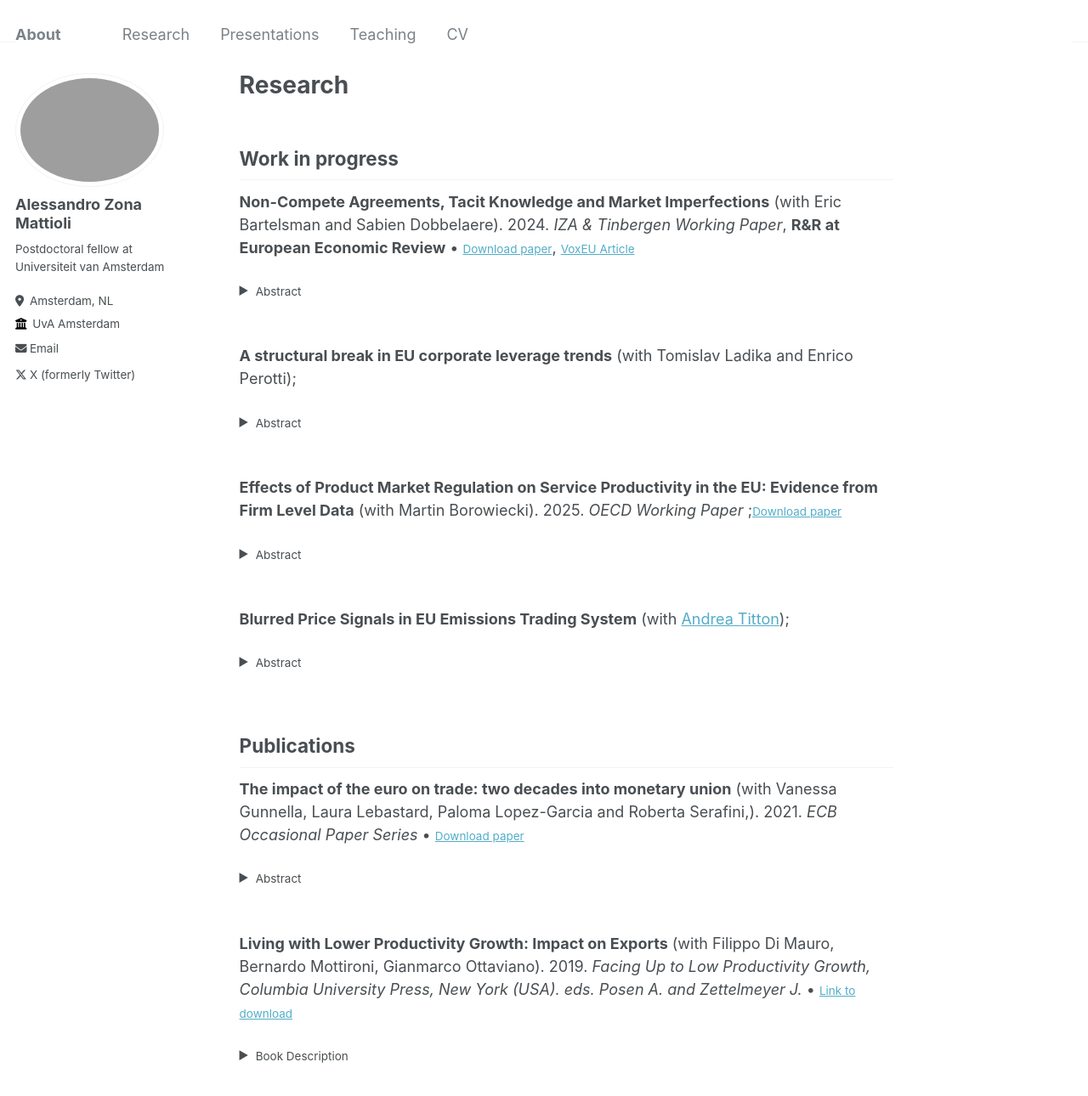
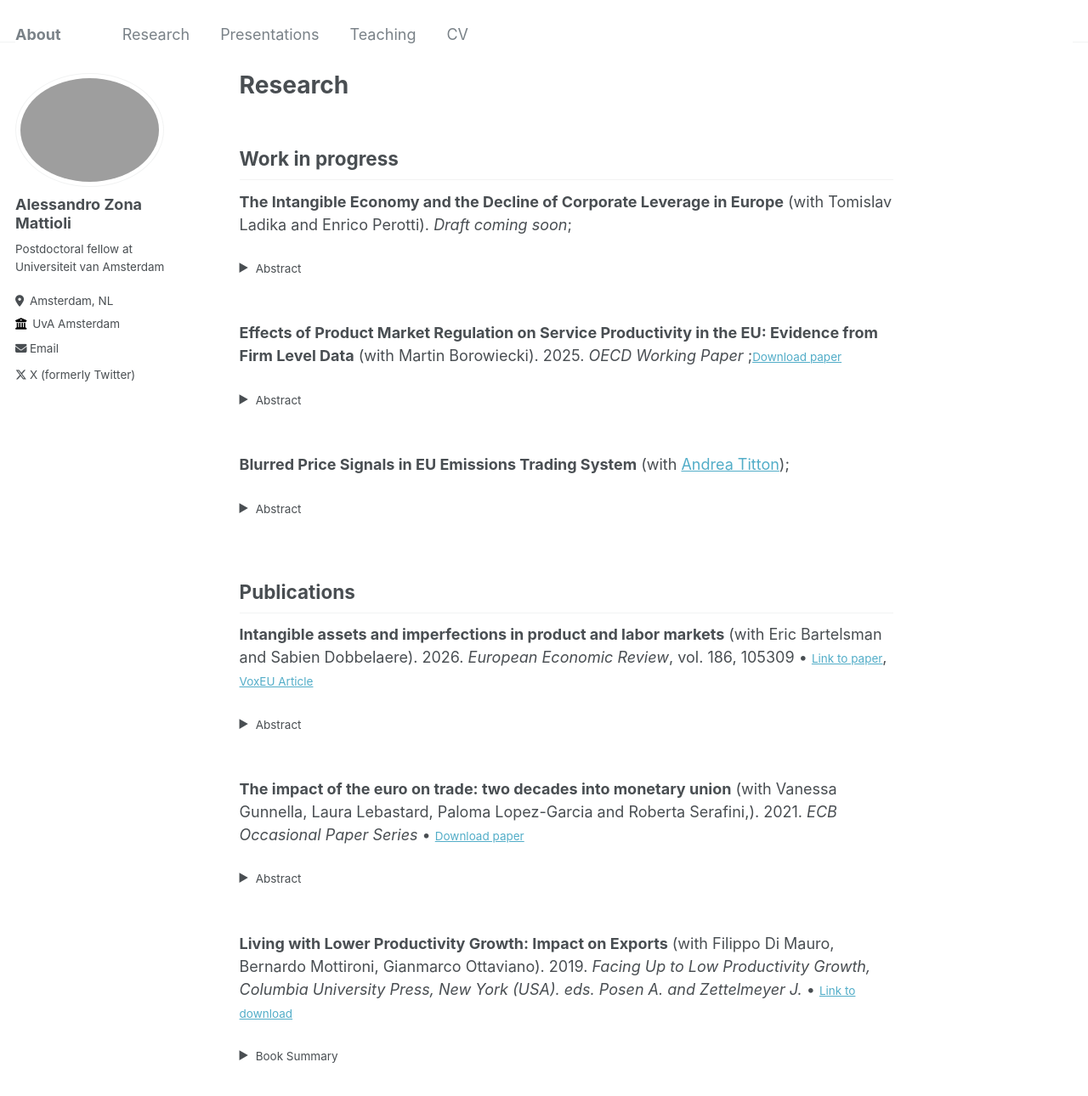
Before and after one commit to zmale/alessandrozonamattioli.github.io, a Jekyll site: the page built from _pages/research.md, in a window 1280 px wide and 1400 px high. Shown: the top 1290 px of the window at 85% size. Built offline with Jekyll 4.4.1, drawn with Linux system fonts in a browser that asks for light colours.

Commit message:
Update research.md

```diff
--- a/_pages/research.md
+++ b/_pages/research.md
@@ -3,27 +3,15 @@ permalink: /research/
 title: Research
 ---
 
-
 ## Work in progress
 
-**Non-Compete Agreements, Tacit Knowledge and Market Imperfections** (with Eric Bartelsman and Sabien Dobbelaere). 2024. *IZA & Tinbergen Working Paper*, **R&R at European Economic Review** &bull; <small>[Download paper](https://docs.iza.org/dp17260.pdf)</small>, <small>[VoxEU Article](https://cepr-org.vu-nl.idm.oclc.org/voxeu/columns/non-compete-agreements-tacit-knowledge-and-market-imperfections)</small>
+**The Intangible Economy and the Decline of Corporate Leverage in Europe** (with Tomislav Ladika and Enrico Perotti). *Draft coming soon*;
 <details>
   <summary>
     <small>Abstract</small>
   </summary>
   <small>
-This paper provides evidence from a natural experiment on the importance of tacit knowledge that workers have about firms' intangible assets for competition in product and labor markets. First, evidence is presented on product and labor market imperfections across firms in manufacturing and services industries in the Netherlands. Price-cost markups and wage markups are both shown to be positively related to intangible intensity at the firm level. A model is developed of the processes of intangible investment and wage bargaining of heterogeneous firms that provides a mechanism relating workers' tacit knowledge to product and labor market imperfections at the firm level. The model also provides a role for non-compete agreements (NCAs) limiting worker mobility. Our main empirical contribution comes from using linked employer-employee panel data with information on NCAs and changes in enforceability of these agreements. In a diff-in-diff specification, the paper shows that lifting NCAs increases worker wages and worker mobility and that the effect is stronger for intangible-intensive firms. We find that NCAs affect workers across the skill distribution and across industries. The causal findings from changes in the legality of NCAs correspond with the mechanisms described in the model.
-  </small>
-</details><br>
-
-
-**A structural break in EU corporate leverage trends** (with Tomislav Ladika and Enrico Perotti);
-<details>
-  <summary>
-    <small>Abstract</small>
-  </summary>
-  <small>
-Contrary to widespread concerns about rising indebtedness, we show that corporate leverage in French and Dutch firms has been in a steady decline for two decades. The decline occurred during periods of strong growth, sharp crises, and recovery under very loose monetary policy. It is consistent across the entire firm size distribution, in dividend and non-dividend paying firms, and high or low productivity growth firms. It appears robust to financial constraint measures, and is not driven by survival bias. Our results suggest a key role for falling credit demand driven by declining investment prospects, while growing firms build intangible capital gradually and need less external financing.
+Contrary to trends in household and government debt, corporate leverage has steadily declined over the past two decades across most economies. This paper documents the EU trend using novel microdata for the near-universe of firms across 21 European countries. Leverage in the EU has fall steadily since 2002, in good and bad times, declining at  similar rates across firms of different sizes, productivity and dividend policies. While traditional explanations  focus on tighter credit supply, our evidence suggests a key role for falling credit demand, driven by lower prospects and in-house development of intangible capital. In a dynamic model of tangible and intangible investment, firms better at creating intangibles need less upfront financing and achieve greater economies of scale, higher profitability and market power. As intangibles are less appropriable, they face more external financing constraints, while retention of key human capital requires less financial risk. Firms thus store cash and limit net leverage for both strategic and traditional precautionary purposes. We quantify the importance of each channel in explaining the decline in European corporate leverage.
   </small>
 </details><br>
 
@@ -49,6 +37,16 @@ We model firm the link between firms’ innovation decisions and the price of EU
 
 ## Publications
 
+**Intangible assets and imperfections in product and labor markets** (with Eric Bartelsman and Sabien Dobbelaere). 2026. *European Economic Review*, vol. 186, 105309 &bull; <small>[Link to paper]([https://docs.iza.org/dp17260.pdf](https://www-sciencedirect-com.vu-nl.idm.oclc.org/science/article/pii/S001429212600053X))</small>, <small>[VoxEU Article](https://cepr-org.vu-nl.idm.oclc.org/voxeu/columns/non-compete-agreements-tacit-knowledge-and-market-imperfections)</small>
+<details>
+  <summary>
+    <small>Abstract</small>
+  </summary>
+  <small>
+This paper develops a micro-founded framework linking price–cost and wage markups to intangible assets. Intangible assets, once created, are a source of firm rents. Owing to limits to enforceable ownership and the non-rival nature of knowledge, these rents can be both retained by the origin firm and transferred to a competitor through poaching of workers. Search and matching frictions affect labor mobility and result in bargaining over rents between the firm and the worker. This environment generates hold-up in intangible asset creation and motivates rent sharing. Under non-compete agreements, poached workers face start delays that weaken outside options. Using microdata from the Netherlands, we document higher price–cost and wage markups in more intangible-intensive firms and lower wages for workers with non-compete agreements, consistent with the model.
+  </small>
+</details><br>
+
 **The impact of the euro on trade: two decades into monetary union** (with Vanessa Gunnella, Laura Lebastard, Paloma Lopez-Garcia and Roberta Serafini,). 2021. *ECB Occasional Paper Series* &bull; <small>[Download paper](https://www.ecb.europa.eu/pub/pdf/scpops/ecb.op283~a2ff6f5481.en.pdf)</small>
 <details>
   <summary>
@@ -62,7 +60,7 @@ The consensus back in 2008 – ten years after the introduction of the euro –
 **Living with Lower Productivity Growth: Impact on Exports** (with Filippo Di Mauro, Bernardo Mottironi, Gianmarco Ottaviano). 2019. *Facing Up to Low Productivity Growth, Columbia University Press, New York (USA). eds. Posen A. and Zettelmeyer J.* &bull; <small>[Link to download](https://www.piie.com/bookstore/facing-low-productivity-growth)</small>
 <details>
   <summary>
-    <small>Book Description</small>
+    <small>Book Summary</small>
   </summary>
   <small>
 Labor productivity growth in the United States and other advanced countries has slowed dramatically since the mid-2000s, a major factor in their economic stagnation and political turmoil. Economists have been debating the causes of the slowdown and possible remedies for some years. Unaddressed in this discussion is what happens if the slowdown is not reversed. In this volume, a dozen renowned scholars analyze the impact of sustained lower productivity growth on public finances, social protection, trade, capital flows, wages, inequality, and, ultimately, politics in the advanced industrial world. They conclude that slow productivity growth could lead to unpredictable and possibly dangerous new problems, aggravating inequality and increasing concentration of market power. Facing Up to Low Productivity Growth also proposes ways that countries can cope with these consequences.
```
